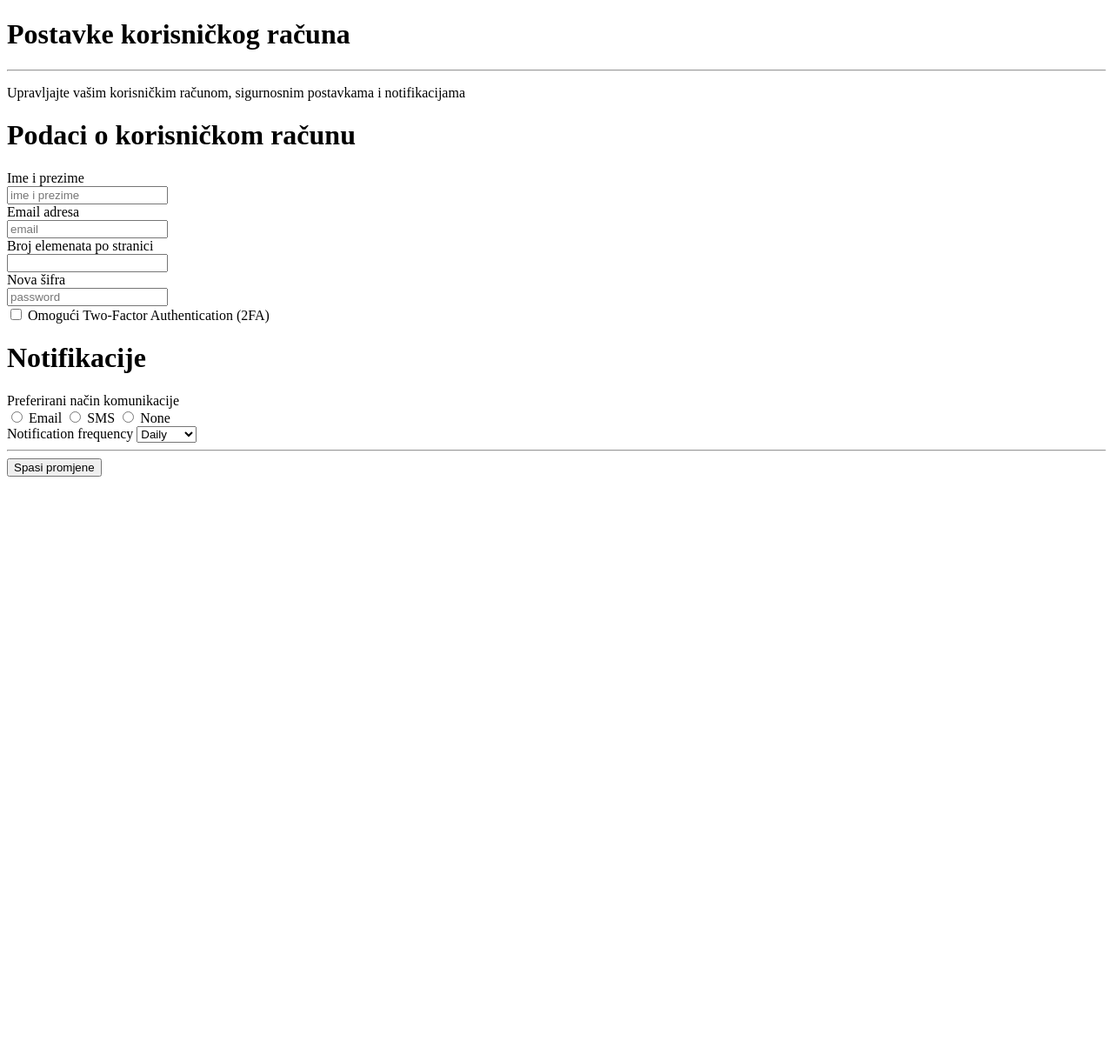
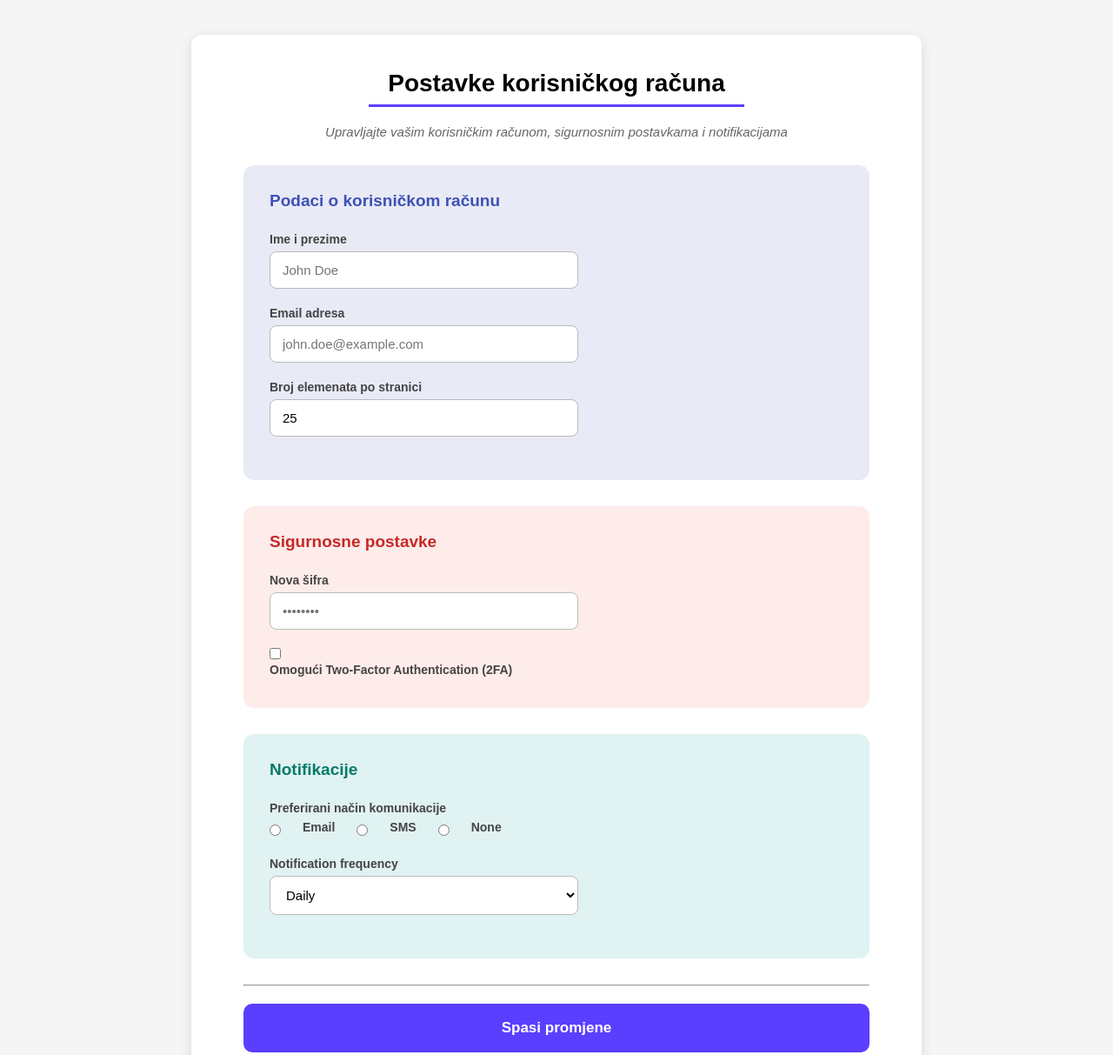
Before and after one commit to edulabic/ScenarijPro, a plain HTML site: page html/user.html in a window 1280 px wide. Shown: the top 1213 px of the page at 87% size. Before the commit the page ends 800 px from the top, so only its background shows below. Drawn offline with Linux system fonts and the light colour scheme.

Commit message:
Z3 dodavanje css-a, checkbox ima gresku

```diff
--- /dev/null
+++ b/css/user.css
@@ -0,0 +1,176 @@
+* {
+    margin: 0;
+    padding: 0;
+    box-sizing: border-box;
+}
+
+body {
+    font-family: Arial, sans-serif;
+    background-color: #f5f5f5;
+    min-height: 100vh;
+    display: flex;
+    justify-content: center;
+    align-items: flex-start;
+    padding: 40px;
+}
+
+.forma {
+    background: white;
+    max-width: 840px;
+    width: 100%;
+    padding: 40px 60px;
+    border-radius: 12px;
+    box-shadow: 0 4px 14px rgba(0,0,0,0.12);
+}
+
+.forma > h1 {
+    text-align: center;
+    font-size: 28px;
+    font-weight: 700;
+    margin-bottom: 8px;
+}
+
+.forma > hr:first-of-type {
+    border: none;
+    border-top: 3px solid #5B3FFF;
+    width: 60%;
+    margin: 0 auto 20px auto;
+}
+
+.forma > p {
+   text-align: center;
+    font-style: italic;
+    color: #666;
+    font-size: 15px;
+    margin-bottom: 30px;
+}
+
+.podaci, .sigurnost, .notifications {
+    padding: 30px;
+    border-radius: 12px;
+    margin-bottom: 30px;
+}
+
+.podaci {
+    background: #e8eaf6;
+}
+
+.sigurnost {
+    background: #fdecea;
+}
+
+.notifications {
+    background: #e0f2f1;
+}
+
+.podaci h2 {
+    color: #3f51b5;
+}
+
+.sigurnost h2 {
+    color: #c62828;
+}
+
+.notifications h2 {
+    color: #00796b;
+}
+
+.podaci h2,
+.sigurnost h2,
+.notifications h2 {
+    font-size: 19px;
+    margin-bottom: 25px;
+    font-weight: bold;
+}
+input[type="text"],
+input[type="password"],
+input[type="number"],
+select {
+    width: 100%;
+    padding: 12px 14px;
+    border: 1px solid #bbb;
+    border-radius: 8px;
+    font-size: 15px;
+    margin-bottom: 20px;
+    background: white;
+}
+
+input:focus, select:focus {
+    border-color: #5B3FFF;
+    outline: none;
+    box-shadow: 0 0 4px rgba(91,63,255,0.3);
+}
+
+label {
+    font-size: 14px;
+    display: block;
+    font-weight: 600;
+    margin-bottom: 6px;
+    color: #444;
+}
+
+.checkbox-wrapper {
+    display: flex;
+    align-items: center;
+    gap: 10px;
+    margin-bottom: 0;
+}
+
+.checkbox-wrapper input[type="checkbox"] {
+    width: auto;
+    margin: 0;
+}
+
+.radio-container {
+    margin-bottom: 20px;
+    display: flex;
+    align-items: center;
+    gap: 25px;
+}
+
+button {
+    width: 100%;
+    padding: 18px;
+    background-color: #5B3FFF;
+    color: white;
+    border: none;
+    border-radius: 10px;
+    font-size: 17px;
+    font-weight: 600;
+    cursor: pointer;
+    margin-top: 20px;
+}
+
+button:hover {
+    background-color: #4a32cc;
+}
+
+@media (min-width: 750px) {
+
+    .podaci label,
+    .sigurnost label[for="pwd"],
+    .notifications .main-label,
+    .notifications label[for="frequency"] {
+        display: inline-block;
+        width: 280px;
+        text-align: left;
+        margin-right: 25px;
+        vertical-align: middle;
+    }
+
+    .podaci input,
+    .sigurnost input[type="password"],
+    .notifications select {
+        display: inline-block;
+        width: calc(100% - 305px);
+    }
+
+    .radio-container {
+        margin-left: 0;
+    }
+
+    .checkbox-wrapper {
+        margin-left: 0;
+    }
+
+}
--- a/html/user.html
+++ b/html/user.html
@@ -1,35 +1,40 @@
 <!DOCTYPE html>
 <html lang="bs">
+    <head><link rel="stylesheet" href="../css/user.css">
+    <meta charset="UTF-8">
+    </head>
     <body>
+        <form class="forma">
         <h1>Postavke korisničkog računa</h1>
         <hr>
         <p>Upravljajte vašim korisničkim računom, sigurnosnim postavkama i notifikacijama</p>
         <div class="podaci">
-            <h1>Podaci o korisničkom računu</h1>
-            <label for="imeprezime">Ime i prezime</label><br>
-            <input type="text" id="imeprezime" placeholder="ime i prezime"><br>
-            <label for="email">Email adresa</label><br>
-            <input type="text" id="email" placeholder="email"><br>
-            <label for="br_elemenata">Broj elemenata po stranici</label><br>
-            <input type="number" id="br_elemenata"><br>
+            <h2>Podaci o korisničkom računu</h2>
+            <label for="imeprezime">Ime i prezime</label>
+            <input type="text" id="imeprezime" placeholder="John Doe">
+            <label for="email-input">Email adresa</label>
+            <input type="text" id="email-input" placeholder="john.doe@example.com">
+            <label for="br_elemenata">Broj elemenata po stranici</label>
+            <input type="number" id="br_elemenata" min="1" max="100" value="25">
         </div>
         <div class="sigurnost">
-            <label for="pwd">Nova šifra</label><br>
-            <input type="password" id="pwd" placeholder="password"><br>
+            <h2>Sigurnosne postavke</h2>
+            <label for="pwd">Nova šifra</label>
+            <input type="password" id="pwd" placeholder="••••••••"><br>
             <input type="checkbox" id="authentication" name="authentication" value="auth" >
             <label for="authentication">Omogući Two-Factor Authentication (2FA)</label>
-
         </div>
         <div class="notifications">
-            <h1>Notifikacije</h1>
-            <form>
-                <label>Preferirani način komunikacije</label><br>
-                <input type="radio" id="email" name="contact" value="Email">
-                <label for="email">Email</label>
+            <h2>Notifikacije</h2>
+                <label class="main-label">Preferirani način komunikacije</label>
+                <div class="radio-container">
+                <input type="radio" id="email-radio" name="contact" value="Email">
+                <label for="email-radio">Email</label>
                 <input type="radio" id="SMS" name="contact" value="SMS">
                 <label for="SMS">SMS</label>
                 <input type="radio" id="none" name="contact" value="None">
                 <label for="none">None</label><br>
+                </div>
                 <label for="frequency">Notification frequency</label>
                 <select id="frequency">
                     <option value="daily">Daily</option>
@@ -37,9 +42,9 @@
                     <option value="monthly">Monthly</option>
                     <option value="never">Never</option>
                 </select>
-            </form>
+            </div>
             <hr>
-            <input type="button" id="save" value="Spasi promjene">
-        </div>
+            <button type="submit" id="save">Spasi promjene</button>
+        </form>
     </body>
 </html>
```
